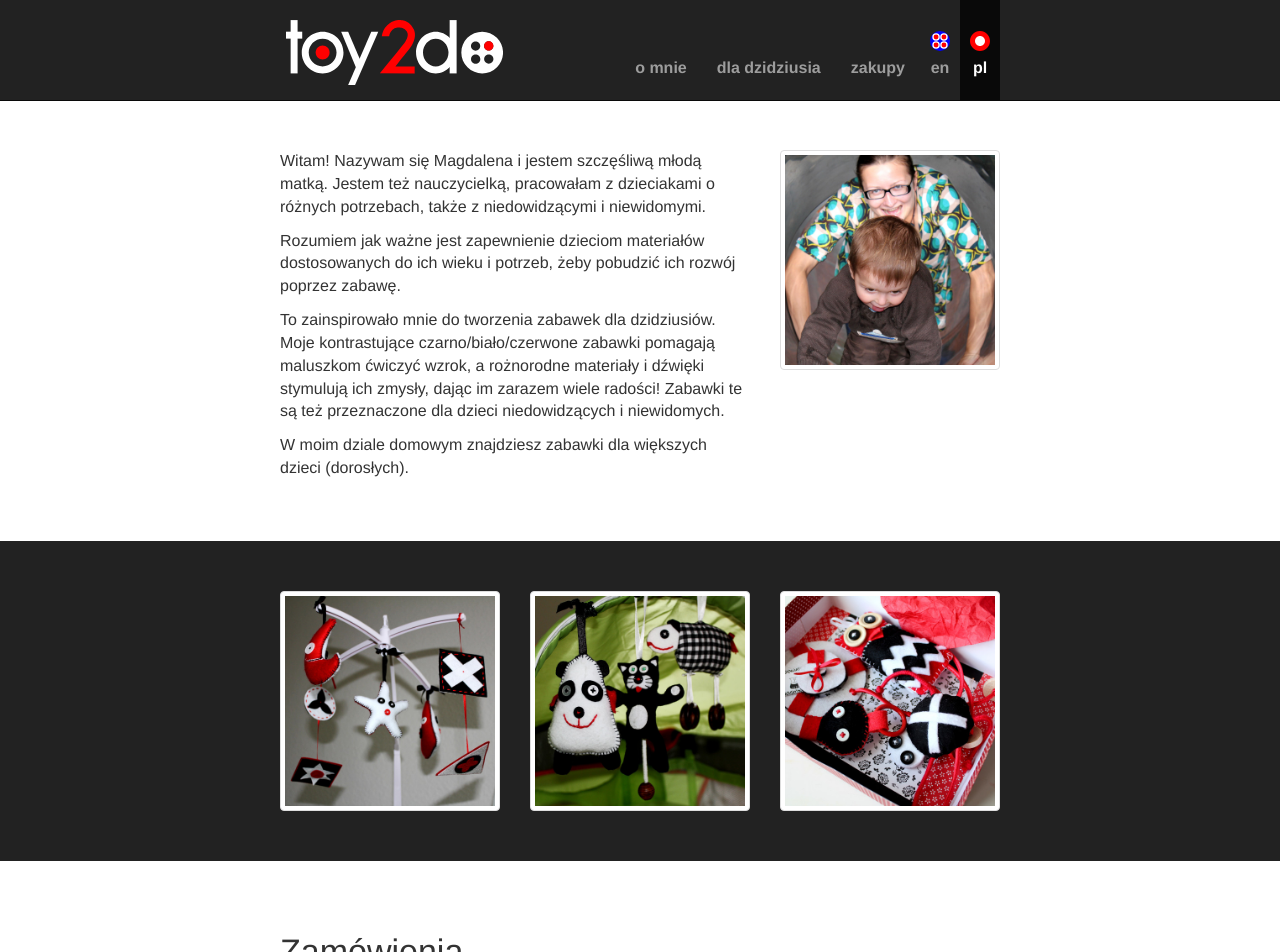
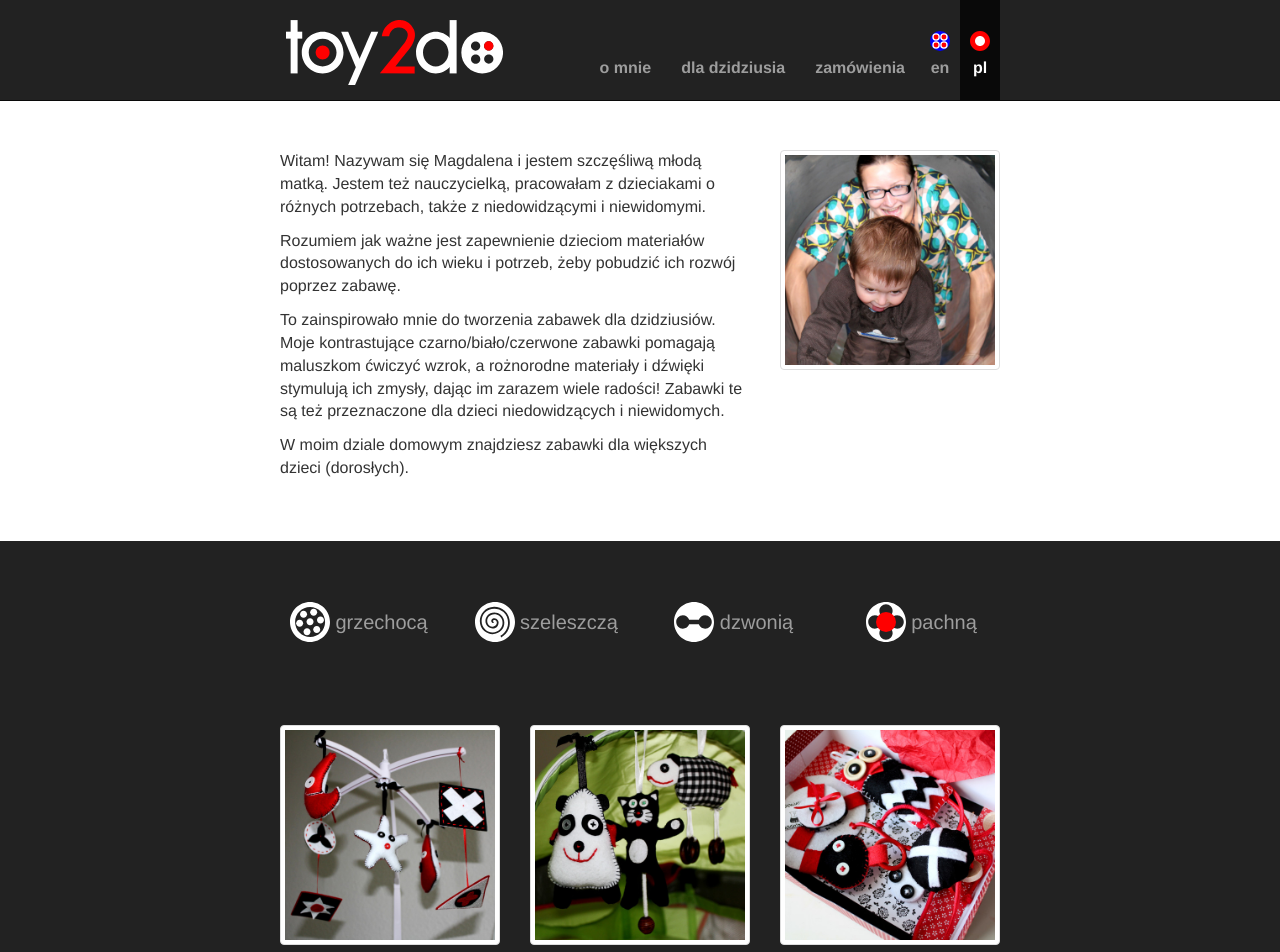
Before and after one commit to qoobaa/toy2do.com, a Jekyll site: the page built from pl.html, in a window 1280 px wide and 1400 px high. Shown: the top 952 px of the window. Built offline with Jekyll 4.4.1, drawn with Linux system fonts in a browser that asks for light colours.

Commit message:
added language

```diff
--- a/_includes/baby.html
+++ b/_includes/baby.html
@@ -3,10 +3,69 @@
     <a class="anchor" id="baby"></a>
 
     <div class="row">
+      <div class="col-sm-3 col-xs-6 text-center">
+        <h4 class="feature">
+          <svg height="40" viewBox="0 0 40 40">
+            {% include svg/rattle.svg %}
+          </svg>
+          {% case page.locale %}
+          {% when "en" %}
+            I rattle
+          {% when "pl" %}
+            grzechocą
+          {% endcase %}
+        </h4>
+      </div>
+      <div class="col-sm-3 col-xs-6 text-center">
+        <h4 class="feature">
+          <svg height="40" viewBox="0 0 40 40">
+            {% include svg/rustle.svg %}
+          </svg>
+          {% case page.locale %}
+          {% when "en" %}
+            I rustle
+          {% when "pl" %}
+            szeleszczą
+          {% endcase %}
+        </h4>
+      </div>
+      <div class="col-sm-3 col-xs-6 text-center">
+        <h4 class="feature">
+          <svg height="40" viewBox="0 0 40 40">
+            {% include svg/jingle.svg %}
+          </svg>
+          {% case page.locale %}
+          {% when "en" %}
+            I jingle
+          {% when "pl" %}
+            dzwonią
+          {% endcase %}
+        </h4>
+      </div>
+      <div class="col-sm-3 col-xs-6 text-center">
+        <h4 class="feature">
+          <svg height="40" viewBox="0 0 40 40">
+            {% include svg/smell.svg %}
+          </svg>
+          {% case page.locale %}
+          {% when "en" %}
+            I smell
+          {% when "pl" %}
+            pachną
+          {% endcase %}
+        </h4>
+      </div>
+    </div>
+
+    <br>
+    <br>
+    <br>
+
+    <div class="row">
       {% for toy in site.data.baby_toys %}
         <div class="col-sm-4">
           <a href="javascript:;" data-toggle="modal" data-target="#{{toy.id}}">
-            <img src="/img/{{toy.id}}.jpg" width="100%" class="img-thumbnail">
+            <img src="/img/{{toy.id}}.jpg" width="100%" class="img-thumbnail" alt="{% include translate.html translations=toy.name %}">
           </a>
         </div>
 
--- a/_includes/pl/header.html
+++ b/_includes/pl/header.html
@@ -30,7 +30,7 @@
         </li>
         <li>
           <a href="#orders">
-            zakupy
+            zamówienia
           </a>
         </li>
         {% for locale in site.data.locales %}
--- a/css/main.scss
+++ b/css/main.scss
@@ -112,12 +112,7 @@ section {
     padding: 50px 0;
 }
 
-.features {
-    color: $navbar-inverse-color;
-    background-color: $navbar-inverse-bg;
-}
-
-.features-item {
+.feature {
     svg {
         vertical-align: middle;
         margin-bottom: 3px;
@@ -126,4 +121,5 @@ section {
 
 .baby {
     background-color: $navbar-inverse-bg;
+    color: $navbar-inverse-color;
 }
```
Also changed, not shown: index.html (+0 -39 lines).
